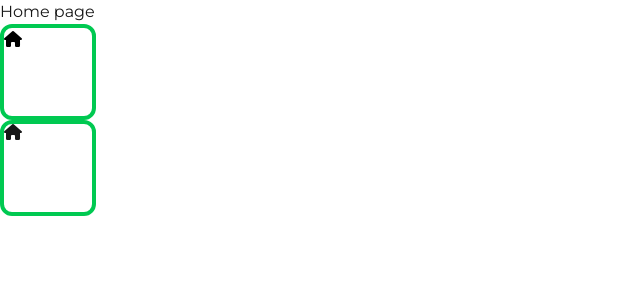
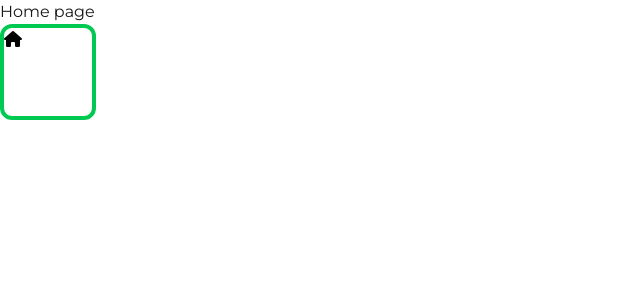
Before and after one commit to rudrasaiprasad1/todo-app, a Next.js app: page / in a window 1280 px wide. Shown: the top 300 px of the page, without its empty margins (0-640 px from the left). Built offline with nearby package versions, Linux system fonts and the light colour scheme.

Commit message:
homepage component updated

```diff
--- a/app/page.js
+++ b/app/page.js
@@ -9,7 +9,6 @@ export default function Home() {
           className="w-24 h-24 fa-solid fa-house dark:text-white text-black"
         ></i>
       </div>
-      <i className="fa-solid fa-house w-24 h-24 rounded-xl border-4 border-green-500  bg-white dark:bg-black"></i>
     </div>
   );
 }
```
